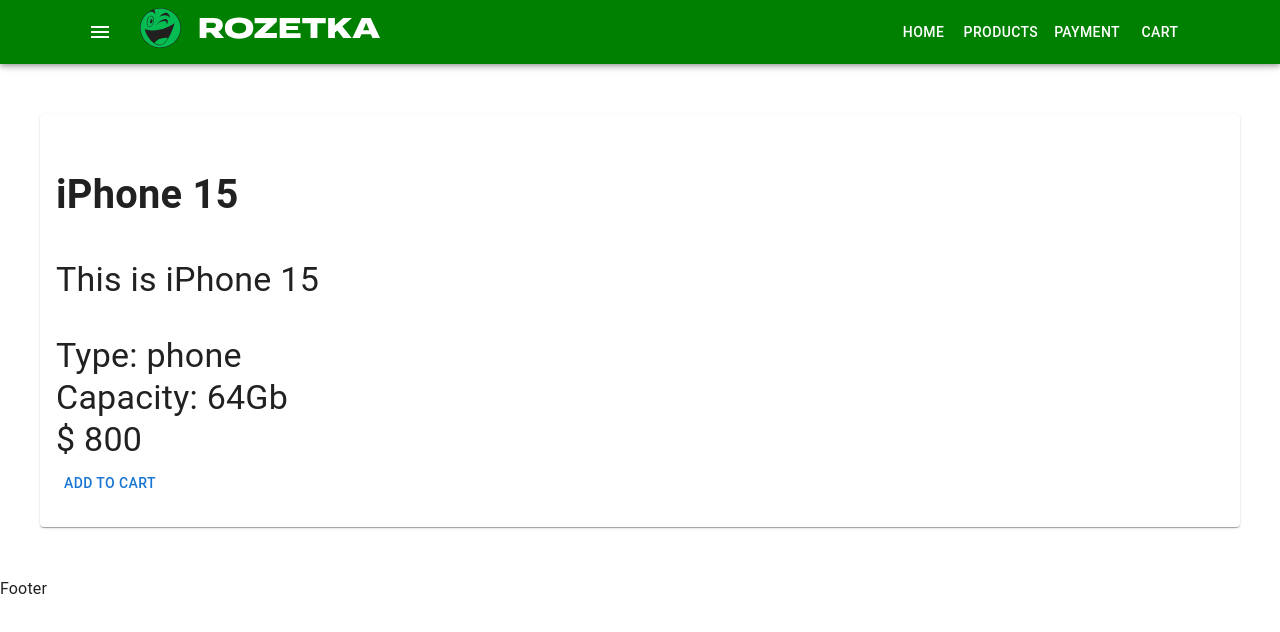
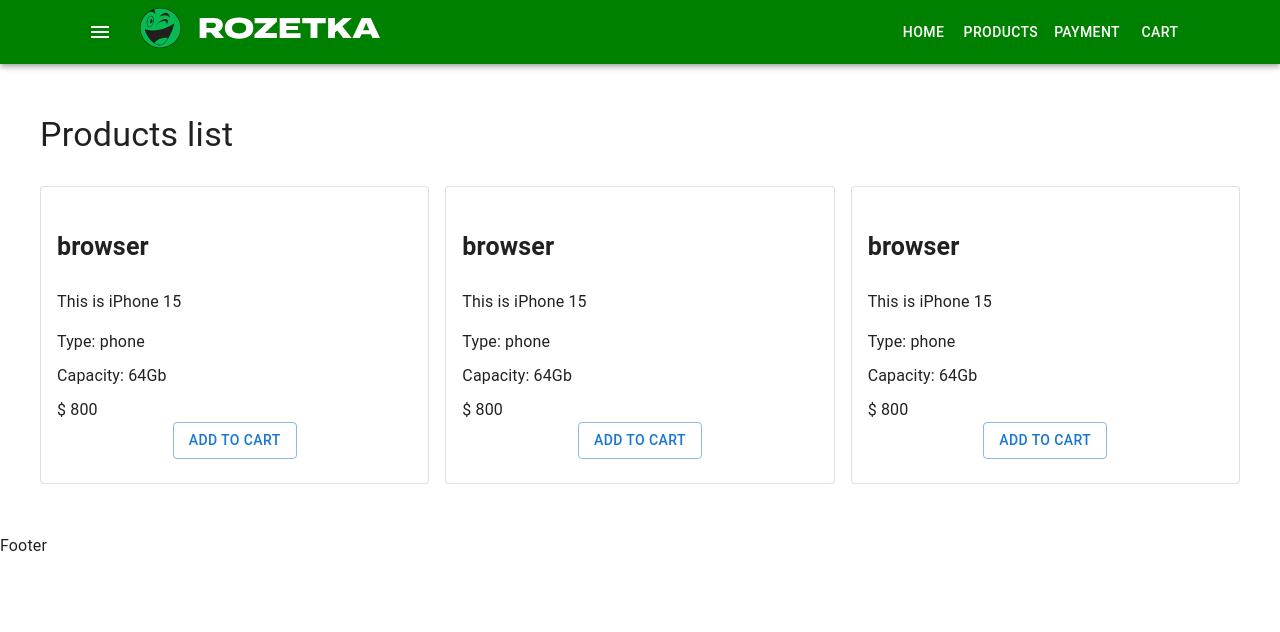
Before and after one commit to Vasyltsiun/shop-project-16.03, a React (Create React App) app: page / in a window 1280 px wide. Shown: the top 632 px of the page. Built offline with nearby package versions, Linux system fonts and the light colour scheme.

Commit message:
added title to props

```diff
--- /dev/null
+++ b/src/components/Products/ProductListItem.css
@@ -0,0 +1,10 @@
+.product-features {
+    margin: 10px 0;
+}
+.product-title {
+    font-size: 25px;
+}
+.btns-wrapper {
+    display: flex;
+    justify-content: center;
+}
--- a/src/components/Products/ProductListItem.tsx
+++ b/src/components/Products/ProductListItem.tsx
@@ -1,16 +1,22 @@
 import { Button, Card, CardContent } from '@mui/material'
+import './ProductListItem.css'
+import { title } from 'process'
 
-type Props = {}
+type Props = {
+    title: string
+}
 const ProductListItem = (props: Props) => {
     return (
-        <Card>
+        <Card variant="outlined" className="product-list-item">
             <CardContent>
-                <h3>iPhone 15</h3>
-                <p>This is iPhone 15</p>
-                <div>Type: phone</div>
-                <div>Capacity: 64Gb</div>
-                <div>$ 800</div>
-                <Button>Add to cart</Button>
+                <h3 className="product-title">{title}</h3>
+                <p className="product-description">This is iPhone 15</p>
+                <div className="product-features">Type: phone</div>
+                <div className="product-features">Capacity: 64Gb</div>
+                <div className="product-price">$ 800</div>
+                <div className="btns-wrapper">
+                    <Button variant="outlined">Add to cart</Button>
+                </div>
             </CardContent>
         </Card>
     )
--- a/src/components/Products/ProductsList.tsx
+++ b/src/components/Products/ProductsList.tsx
@@ -1,14 +1,33 @@
-import { Typography } from '@mui/material'
+import { Grid, Typography } from '@mui/material'
 import ProductListItem from './ProductListItem'
 
 type Props = {}
+
 const ProductsList = (props: Props) => {
     return (
-        <div>
-            <Typography variant="h4" component={'h1'}>
-                <ProductListItem />
+        <>
+            <Typography
+                variant="h4"
+                component={'h2'}
+                sx={{
+                    marginBottom: '30px',
+                }}
+            >
+                {' '}
+                Products list
             </Typography>
-        </div>
+            <Grid container spacing={2}>
+                <Grid item xs={12} sm={6} lg={4}>
+                    <ProductListItem title="iPhone 15" />
+                </Grid>
+                <Grid item xs={12} sm={6} lg={4}>
+                    <ProductListItem title="iPhone 16" />
+                </Grid>
+                <Grid item xs={12} sm={6} lg={4}>
+                    <ProductListItem title="iPhone 17" />
+                </Grid>
+            </Grid>
+        </>
     )
 }
 export default ProductsList
```
